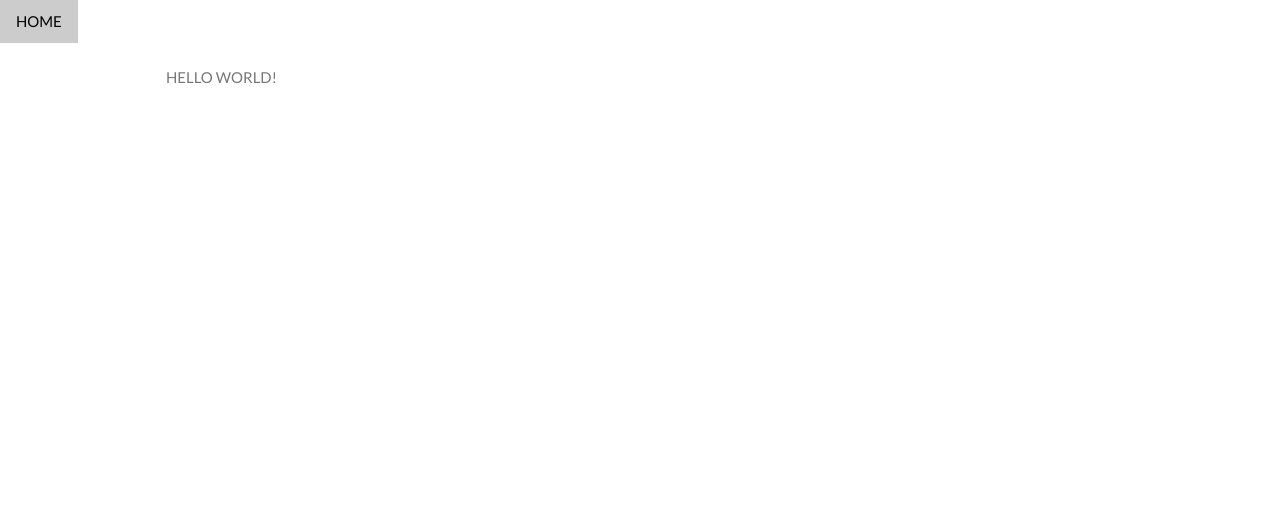
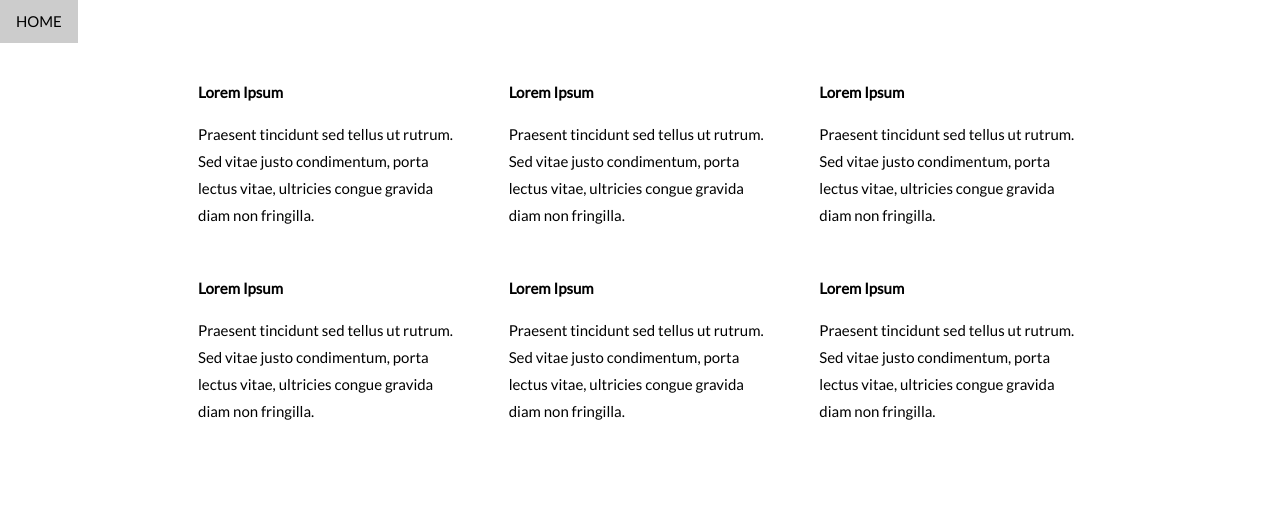
Before and after one commit to HUSKI3/IXGraphine, a Flask app: page / in a window 1280 px wide. Shown: the top 520 px of the page. Run offline with Flask 2, Linux system fonts and the light colour scheme; parts of the project's set-up code (start-up, migrations or seed data) failed here and were passed over.

Commit message:
Automatic deploy

```diff
--- a/web_app/app/templates/page/home/index.html
+++ b/web_app/app/templates/page/home/index.html
@@ -1,5 +1,55 @@
+<meta name="viewport" content="width=device-width, initial-scale=1">
+<link rel="stylesheet" href="https://www.w3schools.com/w3css/4/w3.css">
+<link rel="stylesheet" href="https://fonts.googleapis.com/css?family=Raleway">
+<link rel="stylesheet" href="https://cdnjs.cloudflare.com/ajax/libs/font-awesome/4.7.0/css/font-awesome.min.css">
+<style>
+body,h1,h2,h3,h4,h5,h6 {font-family: "Raleway", sans-serif}
+</style>
 {% extends "base.html" %}
 {% block title %}Home{% endblock %}
 {% block body %}
-        HELLO WORLD!
+
+  <!-- First Photo Grid-->
+  <div class="w3-row-padding">
+    <div class="w3-third w3-container w3-margin-bottom">
+      <div class="w3-container w3-white">
+        <p><b>Lorem Ipsum</b></p>
+        <p>Praesent tincidunt sed tellus ut rutrum. Sed vitae justo condimentum, porta lectus vitae, ultricies congue gravida diam non fringilla.</p>
+      </div>
+    </div>
+    <div class="w3-third w3-container w3-margin-bottom">
+       <div class="w3-container w3-white">
+        <p><b>Lorem Ipsum</b></p>
+        <p>Praesent tincidunt sed tellus ut rutrum. Sed vitae justo condimentum, porta lectus vitae, ultricies congue gravida diam non fringilla.</p>
+      </div>
+    </div>
+    <div class="w3-third w3-container">
+     <div class="w3-container w3-white">
+        <p><b>Lorem Ipsum</b></p>
+        <p>Praesent tincidunt sed tellus ut rutrum. Sed vitae justo condimentum, porta lectus vitae, ultricies congue gravida diam non fringilla.</p>
+      </div>
+    </div>
+  </div>
+
+  <!-- Second Photo Grid-->
+  <div class="w3-row-padding">
+    <div class="w3-third w3-container w3-margin-bottom">
+        <div class="w3-container w3-white">
+        <p><b>Lorem Ipsum</b></p>
+        <p>Praesent tincidunt sed tellus ut rutrum. Sed vitae justo condimentum, porta lectus vitae, ultricies congue gravida diam non fringilla.</p>
+      </div>
+    </div>
+    <div class="w3-third w3-container w3-margin-bottom">
+       <div class="w3-container w3-white">
+        <p><b>Lorem Ipsum</b></p>
+        <p>Praesent tincidunt sed tellus ut rutrum. Sed vitae justo condimentum, porta lectus vitae, ultricies congue gravida diam non fringilla.</p>
+      </div>
+    </div>
+    <div class="w3-third w3-container">
+       <div class="w3-container w3-white">
+        <p><b>Lorem Ipsum</b></p>
+        <p>Praesent tincidunt sed tellus ut rutrum. Sed vitae justo condimentum, porta lectus vitae, ultricies congue gravida diam non fringilla.</p>
+      </div>
+    </div>
+  </div>
 {% endblock %}
```
